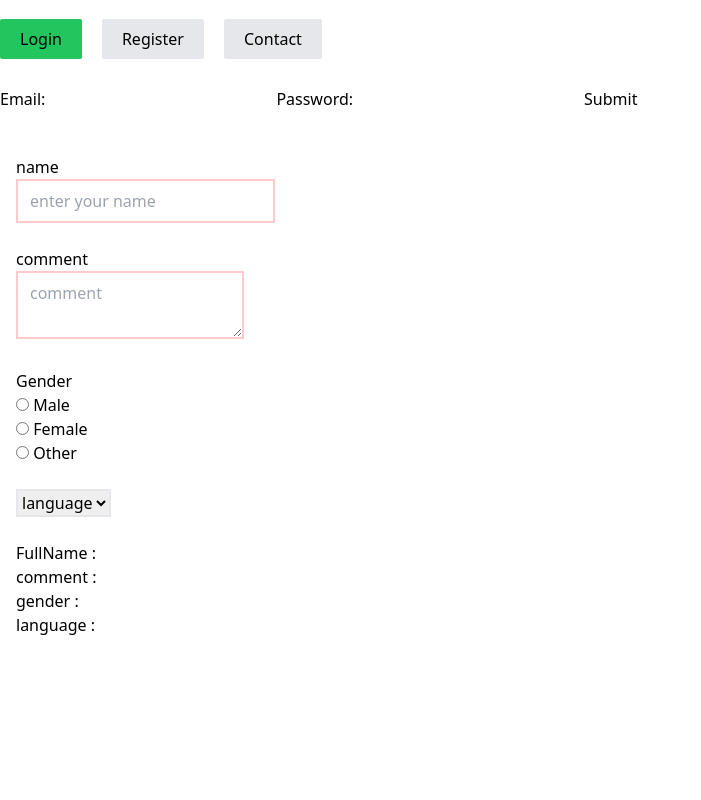
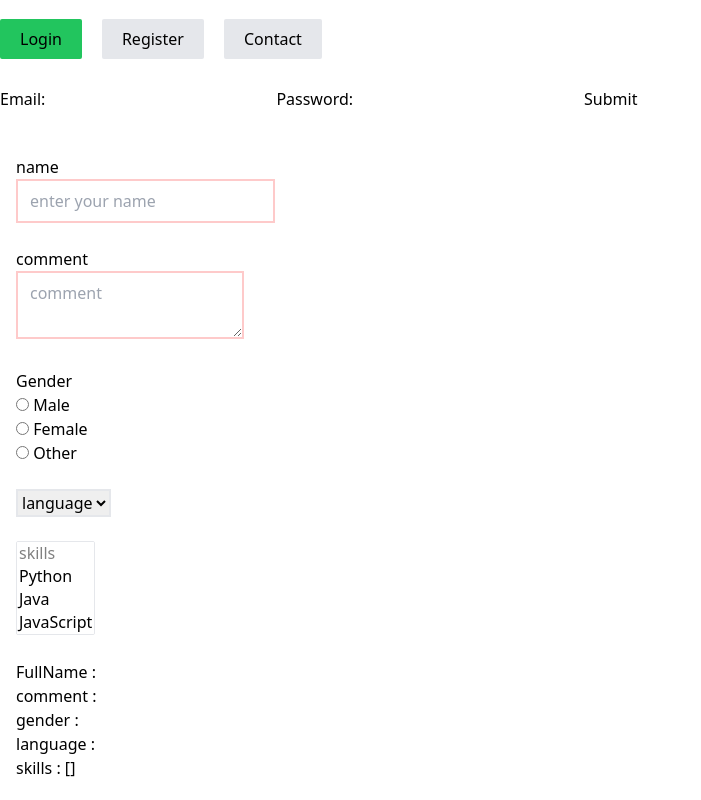
Before and after one commit to MdSaifulIslamRafsan/learn-vue, a Vue app: page / in a window 1280 px wide. Shown: the part 2761-3561 px from the top of the page, without its empty margins (0-701 px from the left). Before the commit the page ends 3418 px from the top, so only its background shows below. Built offline with nearby package versions, Linux system fonts and the light colour scheme.

Commit message:
added multiple select data get

```diff
--- a/src/components/TheForm.vue
+++ b/src/components/TheForm.vue
@@ -36,6 +36,30 @@
              <option value="English">English</option>
 
             </select>
+
+          <br>
+          <br>
+
+          <select multiple class="border" v-model="formData.skills">
+             <option selected disabled value="" >skills</option>
+             <option value="Python">Python</option>
+             <option value="Java">Java</option>
+             <option value="JavaScript">JavaScript</option>
+             <option value="C++">C++</option>
+             <option value="Ruby">Ruby</option>
+             <option value="Go">Go</option>
+             <option value="Swift">Swift</option>
+             <option value="Kotlin">Kotlin</option>
+             <option value="Rust">Rust</option>
+             <option value="C#">C#</option>
+             <option value="SQL">SQL</option>
+             <option value="NoSQL">NoSQL</option>
+             <option value="AI">AI</option>
+             <option value="ML">ML</option>
+             <option value="DL">DL</option>
+             <option value="NLP">NLP</option>
+          </select>
+
           <br>
           <br>
         <!-- {{ formData }} -->
@@ -55,6 +79,7 @@ export default {
                 comment: '',
                 gender: '',
                 language: '',
+                skills: [],
               }
         }
     }
```
